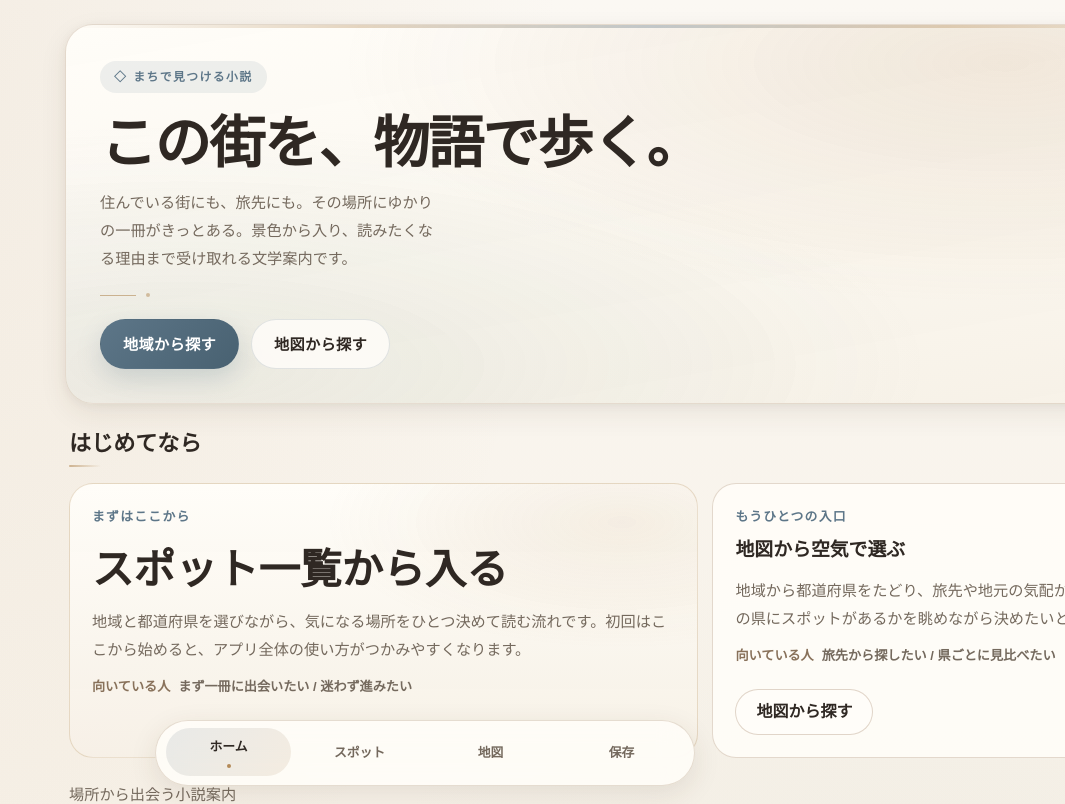
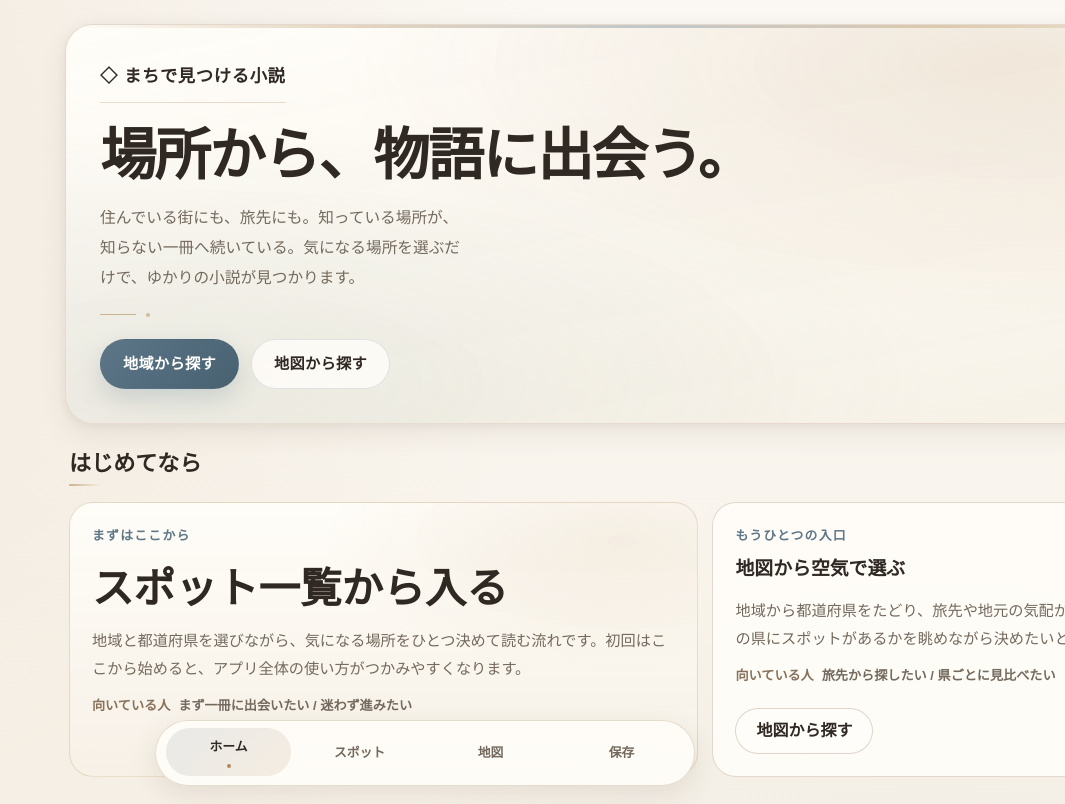
Before and after one commit to ryo909/machi-shosetsu, a React (Vite) app: page / in a window 1280 px wide. Shown: the top 804 px of the page, without its empty margins (215-1280 px from the left). Built offline with nearby package versions, Linux system fonts and the light colour scheme.

Commit message:
Refine top hero copy and branding

```diff
--- a/src/app/routes/HomePage.tsx
+++ b/src/app/routes/HomePage.tsx
@@ -34,7 +34,7 @@ export function HomePage() {
           </>
         }
         eyebrow={APP_NAME}
-        text="住んでいる街にも、旅先にも。その場所にゆかりの一冊がきっとある。景色から入り、読みたくなる理由まで受け取れる文学案内です。"
+        text="住んでいる街にも、旅先にも。知っている場所が、知らない一冊へ続いている。気になる場所を選ぶだけで、ゆかりの小説が見つかります。"
         title={APP_COPY}
       />
 
--- a/src/components/common/Common.module.css
+++ b/src/components/common/Common.module.css
@@ -40,21 +40,21 @@
   display: inline-flex;
   align-items: center;
   gap: 6px;
-  padding: 6px 14px;
-  border-radius: 999px;
-  background: rgba(93, 118, 136, 0.1);
-  color: var(--accent);
-  font-size: 0.74rem;
-  font-weight: 600;
-  letter-spacing: 0.12em;
+  padding: 0 0 10px;
+  border-bottom: 1px solid rgba(179, 138, 87, 0.28);
+  color: var(--ink);
+  font-family: var(--font-serif);
+  font-size: 1rem;
+  font-weight: 700;
+  letter-spacing: 0.04em;
 }
 
 .heroTitle {
   position: relative;
   z-index: 1;
-  margin: 18px 0 0;
+  margin: 20px 0 0;
   font-family: var(--font-serif);
-  font-size: clamp(2.4rem, 9vw, 4rem);
+  font-size: clamp(2.45rem, 9vw, 4.05rem);
   font-weight: 700;
   line-height: 1.1;
   letter-spacing: -0.03em;
@@ -64,11 +64,11 @@
 .heroText {
   position: relative;
   z-index: 1;
-  margin: 16px 0 0;
-  max-width: 34ch;
+  margin: 18px 0 0;
+  max-width: 38ch;
   color: var(--muted);
-  font-size: 0.95rem;
-  line-height: 1.85;
+  font-size: 0.98rem;
+  line-height: 1.9;
 }
 
 .heroOrnament {
@@ -294,11 +294,16 @@
     padding: 36px 34px 34px;
   }
 
+  .heroEyebrow {
+    font-size: 1.08rem;
+    padding-bottom: 12px;
+  }
+
   .heroTitle {
-    font-size: clamp(2.6rem, 4.4vw, 4.15rem);
+    font-size: clamp(2.75rem, 4.4vw, 4.2rem);
   }
 
   .heroText {
-    max-width: 40ch;
+    max-width: 42ch;
   }
 }
--- a/src/lib/site.ts
+++ b/src/lib/site.ts
@@ -1,5 +1,5 @@
 export const APP_NAME = "まちで見つける小説";
 export const APP_TAGLINE = "場所から出会う小説案内";
-export const APP_COPY = "この街を、物語で歩く。";
+export const APP_COPY = "場所から、物語に出会う。";
 export const APP_DESCRIPTION =
-  "まちで見つける小説は、この街を、物語で歩くための文学案内アプリ。場所から次に読む一冊に出会えます。";
+  "住んでいる街にも、旅先にも。知っている場所が、知らない一冊へ続いている。気になる場所を選ぶだけで、ゆかりの小説が見つかります。";
```
